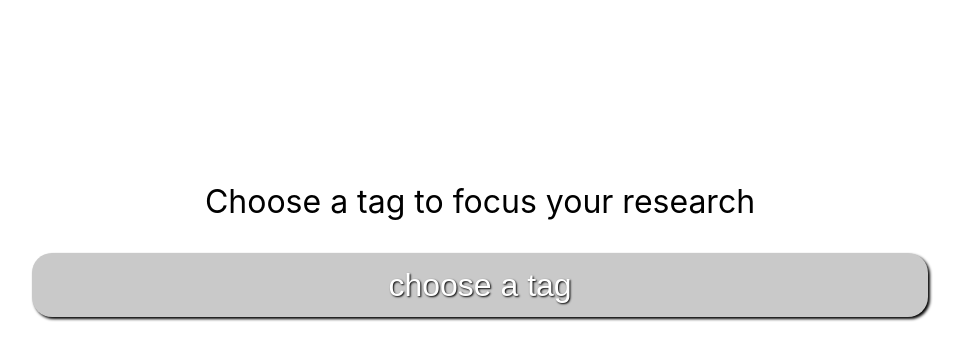
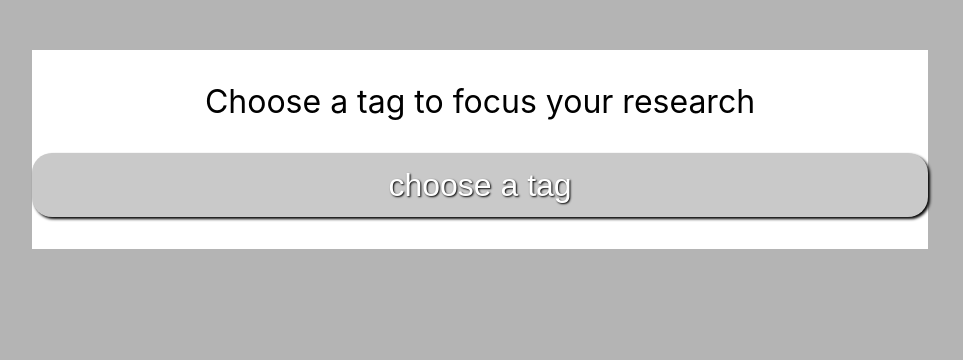
Before and after one commit to WildCodeSchool/reims-0320-js-camathon, a React (Create React App) app: page /search in a window 1280 px wide. Shown: the top 360 px of the page, without its empty margins (160-1123 px from the left). Built offline with nearby package versions, Linux system fonts and the light colour scheme.

Commit message:
refactor(app): legacy between app home search and live work

```diff
--- a/src/App.jsx
+++ b/src/App.jsx
@@ -18,16 +18,17 @@ function App() {
       <div className="appStyle">
         <ul className="hidden">
           <Link to="/" />
-          <Link to="/live" />
         </ul>
         <Switch>
           <Route exact path="/" >
             <Home setWebcams={setWebcams} />
           </Route>
           <Route path="/search">
-            <Search webcams={webcams} />
+            <Search setWebcams={setWebcams} webcams={webcams} />
           </Route>
-          <Route path="/live" component={CameraLive} />
+          <Route path="/live">
+            <CameraLive webcams={webcams}/>
+          </Route>
         </Switch>
       </div>
     </BrowserRouter>
--- a/src/components/Search.jsx
+++ b/src/components/Search.jsx
@@ -2,6 +2,7 @@ import React from 'react';
 import HomeButton from "./HomeButton";
 import TagList from "./TagList";
 import './search.css';
+import { Link } from 'react-router-dom';
 
 
 class Search extends React.Component {
@@ -10,6 +11,7 @@ class Search extends React.Component {
         this.state = {
             modalShow: false,
             tagChosen: 'choose a tag',
+            webcamID: '',
         };
     }
 
@@ -23,22 +25,28 @@ class Search extends React.Component {
         this.setState({
             tagChosen : tag,
             modalShow: false,
+
         })
+    }
+
+    setWebcams = (webcam) =>{
+        this.props.setWebcams(webcam)
+
     }
 
     render() {
         return(
             <div className="globalSearchStyle">
-                <div className="hidden"><HomeButton /></div>
-                <div>
+
+                <div className="tagBG">
                     <p>Choose a tag to focus your research</p>
                     <button className="tagButton" type='button' onClick={this.manageModale}>{this.state.tagChosen}</button>
                 </div>
                 <div className={this.state.modalShow === false ? 'modalOFF' : 'modalON'}>
                     <TagList onClick={this.tagUpdate}/>
                 </div>
-                <div>
-                    {this.props.webcams.map((webcam)=> <p>{webcam.title}</p>)}
+                <div className="webcamList">
+                    {this.props.webcams.map((webcam)=> <button onClick={()=> this.setWebcams(webcam) } type="button" className="webcamButton"><Link to="/live">{webcam.title}</Link></button>)}
                 </div>
             </div>
 
--- a/src/components/search.css
+++ b/src/components/search.css
@@ -11,7 +11,11 @@
     height: 100vh;
     width: 100vw;
     font-size: 2rem;
-    background-color: rgb(255, 255, 255);
+    background-color: rgb(180, 180, 180);
+}
+
+.tagBG {
+    background-color: white;
 }
 .tagList{
     display: flex;
@@ -62,3 +66,25 @@
     border-radius: 10px;
     color: white;
 }
+
+.webcamList {
+    display: flex;
+    flex-direction: column;
+    justify-content: center;
+    align-items: center;
+    height: 50vh;
+    width: 100vw;
+    overflow: scroll;
+}
+.webcamButton {
+    width: 70vw;
+    background-color: rgb(122, 118, 126);
+    border-radius: 20px;
+    border: hidden;
+    box-shadow: 2px 2px 3px black;
+    color: white;
+    text-shadow: 1px 1px 2px black;
+    margin-bottom: 1rem;
+    font-size: 2rem;
+
+}
```
Also changed, not shown: src/components/CameraLive.jsx (line endings or trailing spaces).
